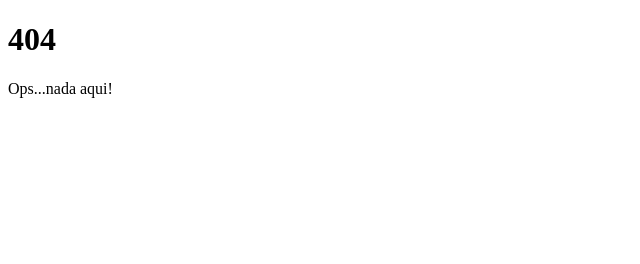
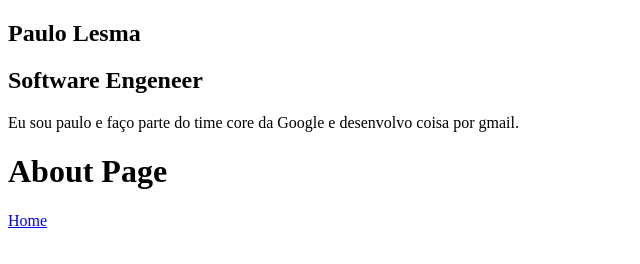
Before and after one commit to felipsbreno/brenofelips, a Gatsby site: page /about in a window 1280 px wide. Before the commit this address had no page. Shown: the whole page, without its empty margins (0-640 px from the left). Built offline with nearby package versions, Linux system fonts and the light colour scheme; Gatsby itself is replaced by a stand-in of ours.

Commit message:
feat(components): add new components and adjust same pages

```diff
--- /dev/null
+++ b/src/components/Profile/index.js
@@ -0,0 +1,14 @@
+import React from "react"
+
+const Profile = () => (
+  <div className="container">
+    <h1>Paulo Lesma</h1>
+    <h2>Software Engeneer</h2>
+    <p>
+      Eu sou paulo e faço parte do time core da Google e desenvolvo coisa por
+      gmail.
+    </p>
+  </div>
+)
+
+export default Profile
--- a/src/components/layout.js
+++ b/src/components/layout.js
@@ -1,9 +1,13 @@
 import * as React from "react"
 import PropTypes from "prop-types"
+import Profile from "./Profile"
 
 const Layout = ({ children }) => {
   return (
     <>
+      <aside>
+        <Profile />
+      </aside>
       <main>{children}</main>
     </>
   )
--- /dev/null
+++ b/src/pages/about.js
@@ -0,0 +1,15 @@
+import React from "react"
+import { Link } from "gatsby"
+import Layout from "../components/layout"
+import SEO from "../components/seo"
+
+const AboutPage = () => (
+  <Layout>
+    <SEO title="About" />
+    <h1>About Page</h1>
+
+    <Link to="/">Home</Link>
+  </Layout>
+)
+
+export default AboutPage
--- a/src/pages/index.js
+++ b/src/pages/index.js
@@ -1,4 +1,5 @@
 import * as React from "react"
+import { Link } from "gatsby"
 
 import Layout from "../components/layout"
 import Seo from "../components/seo"
@@ -7,6 +8,8 @@ const IndexPage = () => (
   <Layout>
     <Seo title="Home" />
     <h1>Home</h1>
+
+    <Link to="/about">About</Link>
   </Layout>
 )
 
```
